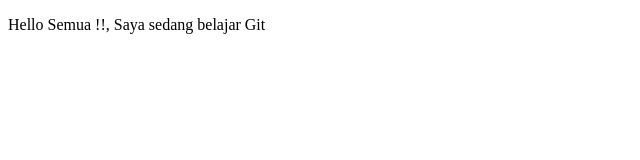
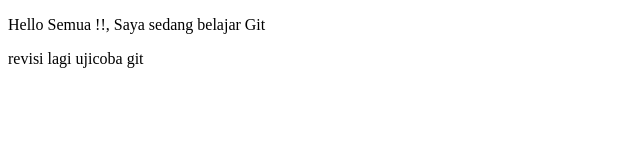
Before and after one commit to fadlurid/belajar-git, a plain HTML site: page index.html in a window 1280 px wide. Shown: the whole page, without its empty margins (0-640 px from the left). Drawn offline with Linux system fonts and the light colour scheme.

Commit message:
revisi ujicoba setalh push body

```diff
--- a/index.html
+++ b/index.html
@@ -6,5 +6,6 @@
     </head>
     <body>
         <p>Hello Semua !!, Saya sedang belajar Git</p>
+        <p>revisi lagi ujicoba git</p>
     </body>
 </html>
```
